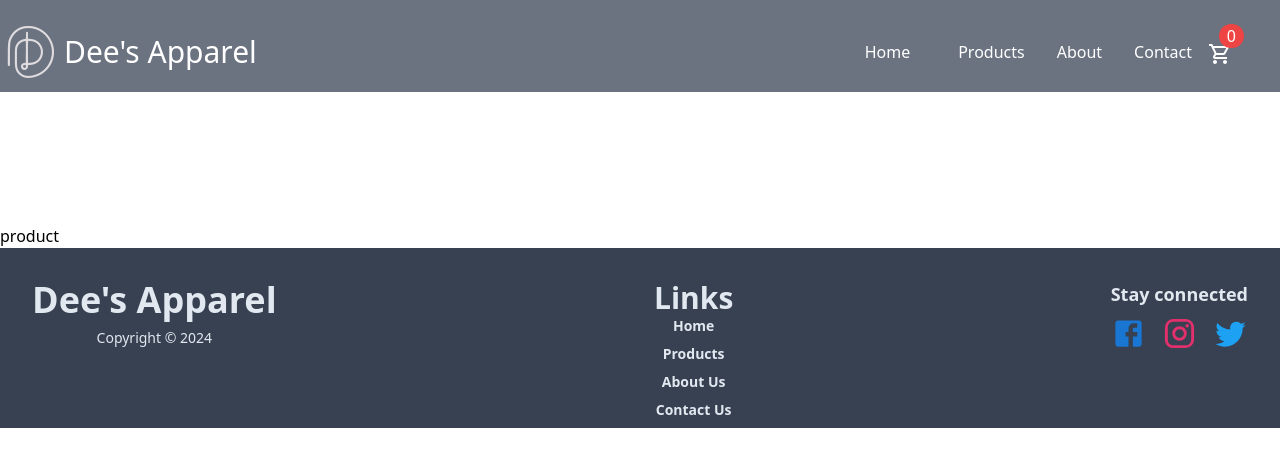
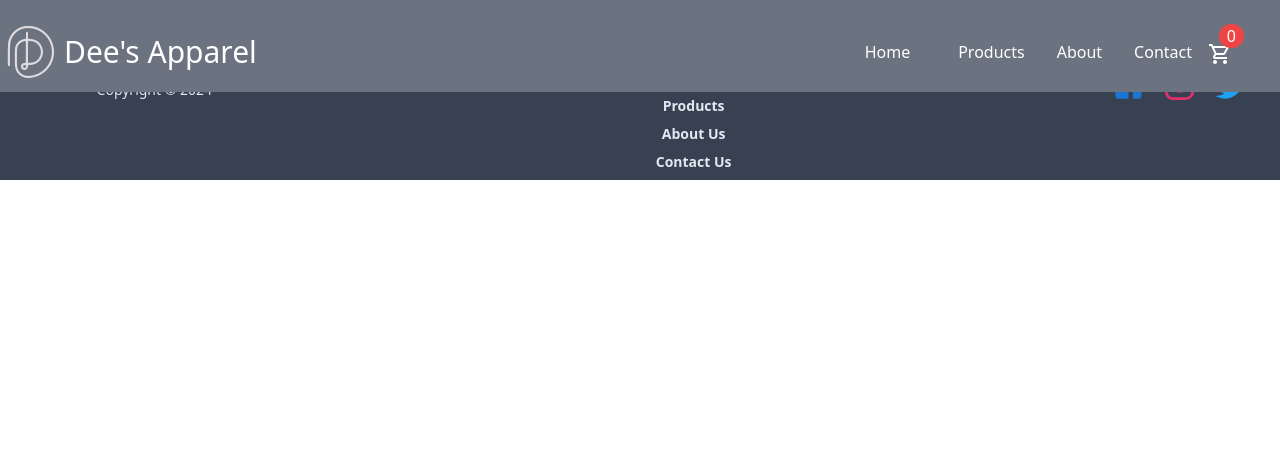
Before and after one commit to Vince-arch/e-commerce-web-app, a React (Vite) app in the folder client/: page /product/1 in a window 1280 px wide. Shown: the top 466 px of the page. Built offline with nearby package versions, Linux system fonts and the light colour scheme; no server answers.

Commit message:
modification

```diff
--- a/client/src/pages/[slug].jsx
+++ b/client/src/pages/[slug].jsx
@@ -1,9 +1,15 @@
 import React from "react";
+import client, {urlFor} from '../../lib/client';
 
 const ProductDetails = () => {
     return (
-        <div className="pt-56">
-        product
+        <div>
+            <div className="product-detail-container">
+                <div>
+                    <div name="image-container"></div>
+                        <img src="" />
+                </div>
+            </div>
         </div>
     )
 }
```
